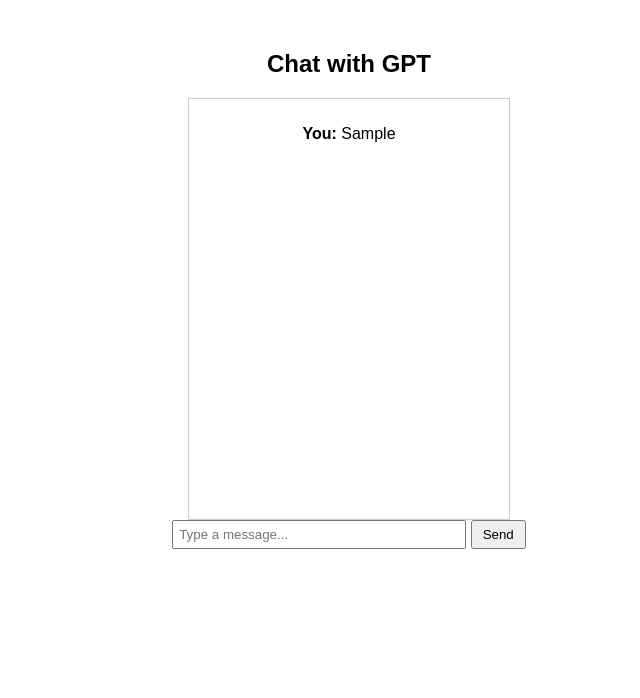
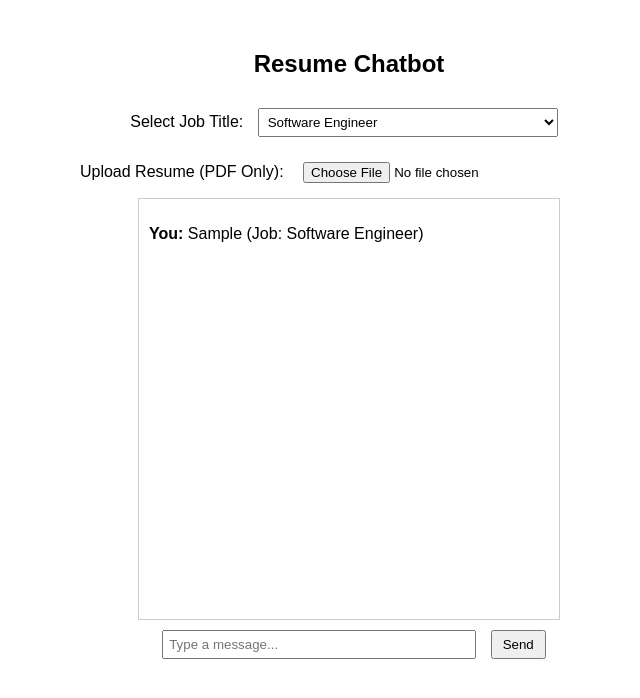
Before and after one commit to Jaron1994/my-flask-gpt-api, a plain HTML site: page index.html in a window 1280 px wide. Both pictures are taken after typing "Sample" into the empty fields and a click on the button "Send". Shown: the whole page, without its empty margins (291-931 px from the left). Drawn offline with Linux system fonts and the light colour scheme; no server answers.

Commit message:
Update index.html

```diff
--- a/index.html
+++ b/index.html
@@ -3,16 +3,29 @@
 <head>
     <meta charset="UTF-8">
     <meta name="viewport" content="width=device-width, initial-scale=1.0">
-    <title>Chat with GPT</title>
+    <title>Resume Chatbot</title>
     <style>
         body { font-family: Arial, sans-serif; text-align: center; margin-top: 50px; }
-        #chat-box { width: 300px; height: 400px; overflow-y: scroll; border: 1px solid #ccc; padding: 10px; margin: auto; }
-        #user-input { width: 280px; padding: 5px; }
-        button { padding: 5px 10px; }
+        #chat-box { width: 400px; height: 400px; overflow-y: scroll; border: 1px solid #ccc; padding: 10px; margin: auto; text-align: left; }
+        #user-input, #file-upload, #job-title { width: 300px; padding: 5px; margin: 10px; }
+        button { padding: 5px 10px; margin-top: 10px; }
     </style>
 </head>
 <body>
-    <h2>Chat with GPT</h2>
+    <h2>Resume Chatbot</h2>
+
+    <label for="job-title">Select Job Title:</label>
+    <select id="job-title">
+        <option value="Software Engineer">Software Engineer</option>
+        <option value="Data Analyst">Data Analyst</option>
+        <option value="Project Manager">Project Manager</option>
+    </select>
+
+    <br>
+    <label for="file-upload">Upload Resume (PDF Only):</label>
+    <input type="file" id="file-upload" accept=".pdf">
+    <br>
+
     <div id="chat-box"></div>
     <input type="text" id="user-input" placeholder="Type a message..." />
     <button onclick="sendMessage()">Send</button>
@@ -21,14 +34,15 @@
         async function sendMessage() {
             let userInput = document.getElementById("user-input").value;
             let chatBox = document.getElementById("chat-box");
+            let jobTitle = document.getElementById("job-title").value;
 
-            chatBox.innerHTML += `<p><strong>You:</strong> ${userInput}</p>`;
+            chatBox.innerHTML += `<p><strong>You:</strong> ${userInput} (Job: ${jobTitle})</p>`;
             document.getElementById("user-input").value = "";
 
-            let response = await fetch("https://my-gpt-api.onrender.com/chat", {
+            let response = await fetch("https://resume-bot-qhbr.onrender.com/chat", {
                 method: "POST",
                 headers: { "Content-Type": "application/json" },
-                body: JSON.stringify({ message: userInput })
+                body: JSON.stringify({ message: userInput, job_title: jobTitle })
             });
 
             let data = await response.json();
```
